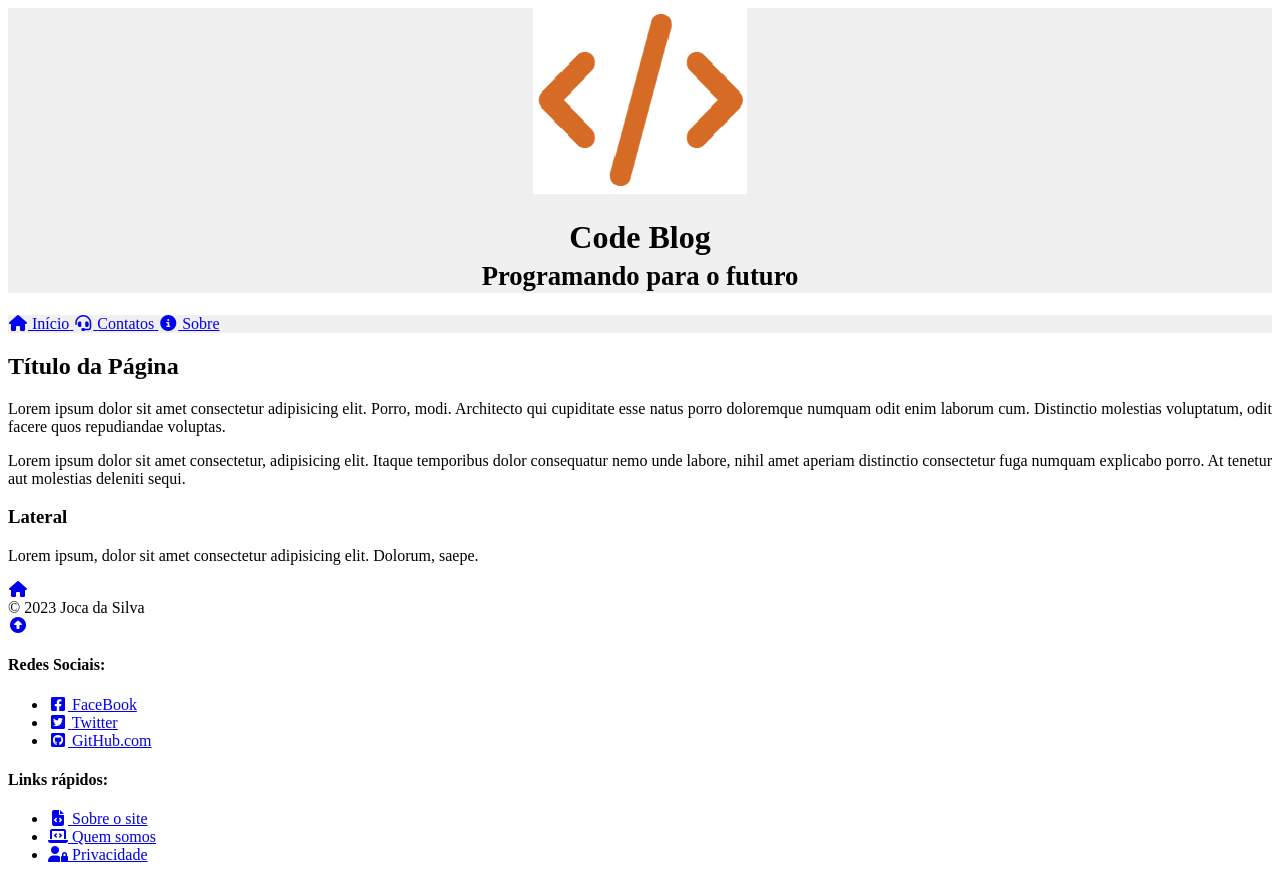
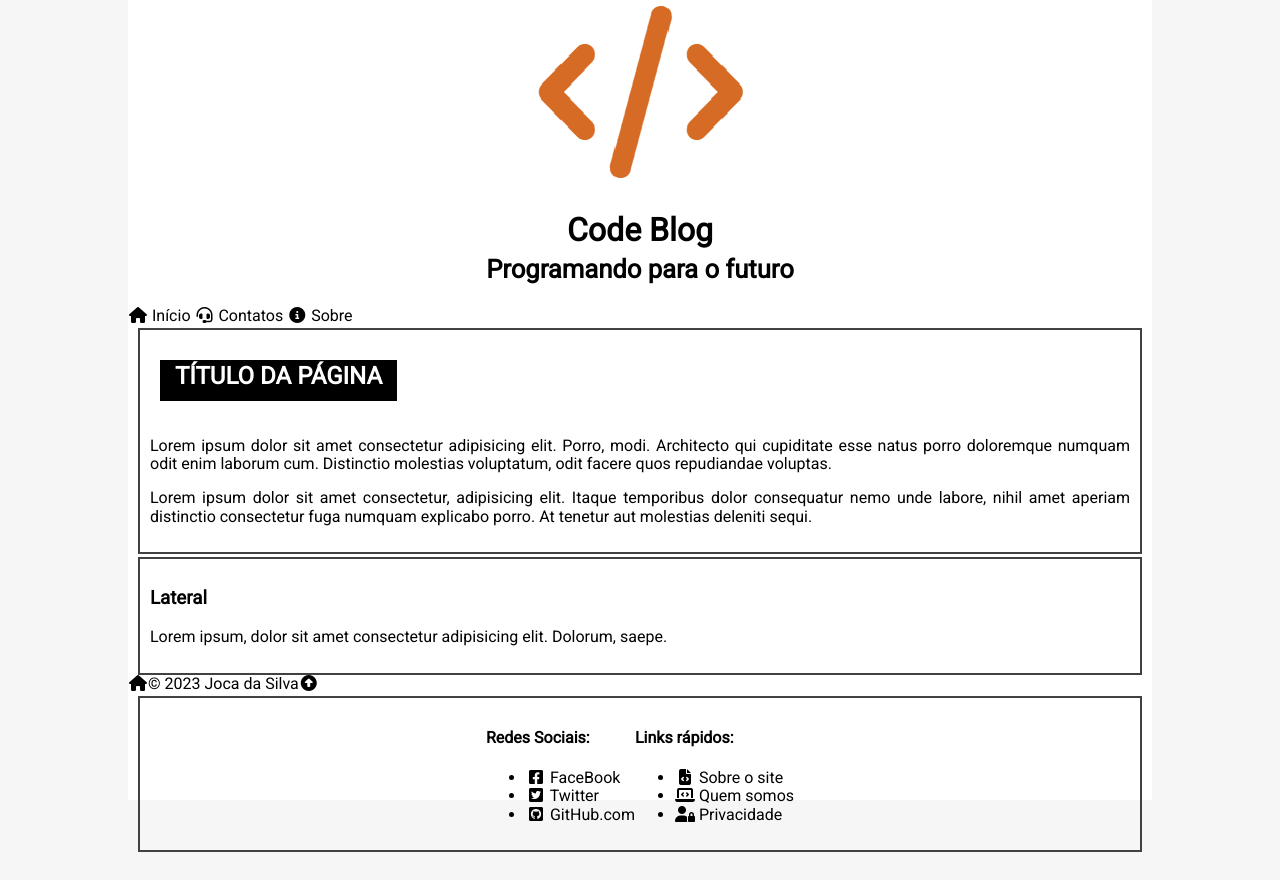
Before and after one commit to chosenchilde/Blog, a plain HTML site: page template.html in a window 1280 px wide. After the commit the page ends 852 px from the top, so only its background shows below. Drawn offline with nearby package versions, Linux system fonts and the light colour scheme.

Commit message:
Primeiras modificações no site
Primeiras modificações no CSS do site.

```diff
--- a/index.css
+++ b/index.css
@@ -3,13 +3,116 @@
  * By Luferat
  */
 
+ /* Importa bibliotecas externas. */
  @import url('https://fonts.googleapis.com/css2?family=Roboto&display=swap');
  @import url('https://cdnjs.cloudflare.com/ajax/libs/font-awesome/6.4.0/css/all.min.css');
+ @import url('https://cdnjs.cloudflare.com/ajax/libs/normalize/8.0.1/normalize.min.css');
 
-#wrap {
-    text-align: justify;
+  /* RESET - Normalize */
+  * {
+    box-sizing: border-box;
+    outline: none;
 }
 
- header {
+html, body {
+    position: relative;
+    height: 100%;
+    width: 100%;
+    padding: 0;
+    margin: 0;
+}
+
+a {
+    color: #000;
+    text-decoration: none;
+}
+
+a:hover {
+    color: #d65a31;
+    text-decoration: underline;
+}
+ /* Define a fonte e o fundo padrão da página. */
+
+ html, body {
+    font-family: Roboto, sans-serif;
+    /* Criamos uma nova unidade chamada 'rem' → lrem = 16px */
+    font-size: 16px;
+
+    background-attachment: fixed;
+    background-color: #f6f6f6;
+    background-image: url('');
+    background-position: center;
+    background-repeat: no-repeat;
+    background-size: cover;
+ }
+
+ #wrap {background-color: #fff;
+    text-align: justify;
+    height: 100%;
+    width: 100%;
+    max-width: 1024px;
+    margin: auto;
+    position: auto;
+}
+
+#wrap > header {
     text-align: center;
  }
+
+ h2 { border-bottom:2px solid black;
+    text-transform: uppercase;
+    color: white;
+    background-color: black;
+    display: inline-block;
+    padding: 3px 15px;
+    margin-left: 10px;
+}
+
+h2:after {
+    display: block;
+    position: relative;
+    height:3px;
+    width: 100%;
+    margin-top:2px;
+    content: " ";
+    background:#000;
+}
+
+article {
+    padding: 10px;
+    text-align: justify;
+    margin-top: 3px;
+    margin-left: 10px;
+    margin-right: 10px;
+    border: 2px solid #414141;
+  }
+
+  aside {
+    padding: 10px;
+    text-align: justify;
+    margin-top: 3px;
+    margin-left: 10px;
+    margin-right: 10px;
+    border: 2px solid #414141;
+  }
+
+.footer-top {
+    text-align: center;
+    display: flex;
+}
+
+.footer-bottom {    padding: 10px;
+    text-align: justify;
+    margin-top: 3px;
+    margin-left: 10px;
+    margin-right: 10px;
+    border: 2px solid #414141;
+    display: flex;
+    align-items: center;
+    justify-content: center;
+    list-style-type: none;
+}
+
+ /* Bala de rolamento vertical personalizada */
+::-webkit-scrollbar { background-color: #fff; border: 4px solid #d9d9d9; height: 9px; width: 9px; }
+::-webkit-scrollbar-thumb { background-color: #fff; border: 3px solid #d9d9d9; height: auto; width: 5px; }
--- a/template.html
+++ b/template.html
@@ -5,6 +5,7 @@
     <meta charset="UTF-8">
     <meta name="viewport" content="width=device-width, initial-scale=1.0">
     <link rel="stylesheet" href="/index.css">
+    <link rel="shortcut icon" href="/images/logo.png">
     <title>Code Blog</title>
 </head>
 
@@ -16,7 +17,7 @@
         <a id="top"></a>
 
         <!-- Cabeçalho -->
-        <header style="background-color: #f0f0f0">
+        <header>
             <a href="/">
             <img src="/images/logo.png" alt="Logotipo de FrontEnd.">
             </a>
@@ -27,7 +28,7 @@
         </header>
 
         <!-- Menu -->
-        <nav style="background-color: #f0f0f0;">
+        <nav>
             <a href="/">
                 <i class="fa-solid fa-house fa-fw"></i>
                 <span>Início</span>
@@ -67,11 +68,11 @@
         <!-- Rodapé -->
         <!-- Primeira linha -->
         <div class="footer-top">
-            <a href="/">
+            <a href="/" id="back-home">
                 <i class="fa-solid fa-house fa-fw"></i>
             </a>
-            <div>&copy; 2023 Joca da Silva</div>
-            <a href="#top">
+            <div id="copy">&copy; 2023 Joca da Silva</div>
+            <a href="#top" id="top-up">
                 <i class="fa-solid fa-circle-up fa-fw"></i>
             </a>
         </div>
@@ -103,7 +104,7 @@
                 </ul>
             </div>
 
-            <div class="footer-bottom-rigth">
+            <div class="footer-bottom-right">
                 <h4>Links rápidos:</h4>
                 <ul>
                     <li>
```
Also changed, not shown: 1 other file.
